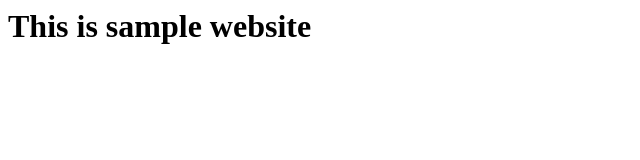
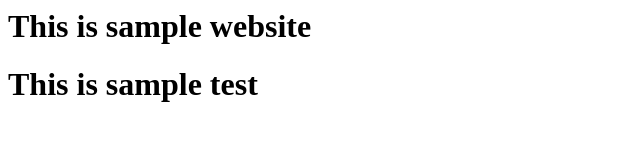
Before and after one commit to chandu9gowda/webapp, a plain HTML site: page index.html in a window 1280 px wide. Shown: the whole page, without its empty margins (0-640 px from the left). Drawn offline with Linux system fonts and the light colour scheme.

Commit message:
test commit

```diff
--- a/index.html
+++ b/index.html
@@ -1 +1,2 @@
 <h1>This is sample website</h1>
+<h1>This is sample test</h1>
```
